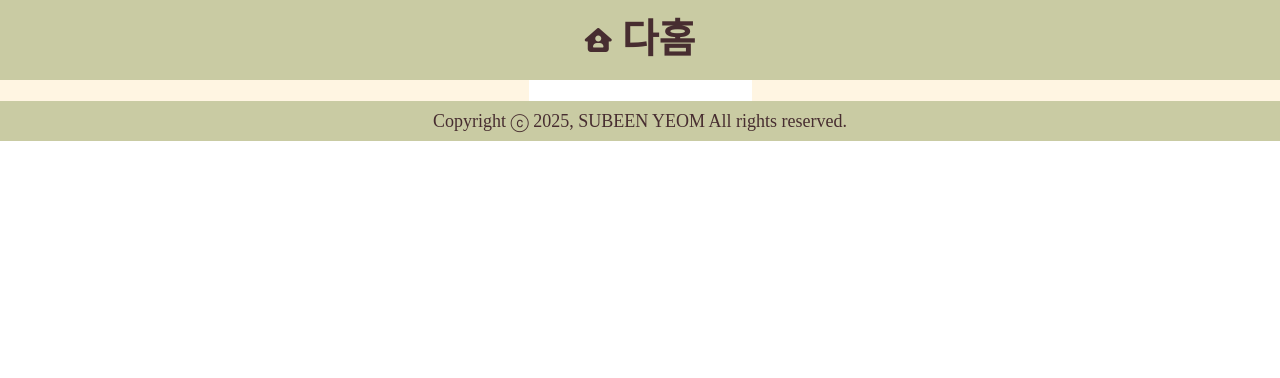
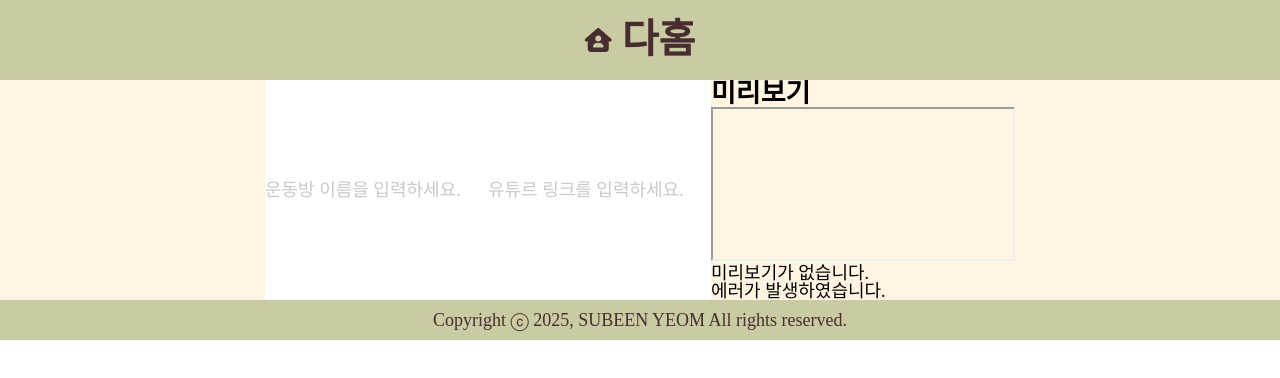
Before and after one commit to ssub0227/DaHome, a React (Create React App) app: page /upload in a window 1280 px wide. Shown: the top 378 px of the page. Built offline with nearby package versions, Linux system fonts and the light colour scheme; a web font is replaced by a local one.

Commit message:
Create: Login, Mypage, Share

```diff
--- a/src/pages/Play/Play.js
+++ b/src/pages/Play/Play.js
@@ -4,7 +4,19 @@ import './Play.css'
 const Play = () => {
   return (
     <>
-      이곳은 Play 입니다.
+      <h2>방 이름 제목</h2>
+      <div>
+        <iframe></iframe>
+      </div>
+      <ul>
+        <li>
+          <p>염수빈</p><p>연속 <span>3</span>일</p>
+          <p>김은수</p><p>연속 <span>3</span>일</p>
+          <p>김현선</p><p>연속 <span>3</span>일</p>
+          <p>박은혜혜</p><p>연속 <span>3</span>일</p>
+        </li>
+      </ul>
+      <button>오늘 운동 완료</button>
     </>
   )
 }
--- a/src/pages/Upload/Upload.js
+++ b/src/pages/Upload/Upload.js
@@ -4,7 +4,17 @@ import './Upload.css'
 const Upload = () => {
   return (
     <>
-      <input></input>
+      <input type='text' placeholder='운동방 이름을 입력하세요.'></input>
+      <input type='text' placeholder='유튜르 링크를 입력하세요.'></input>
+      <button type='submit'></button>
+      <div>
+        <h2>미리보기</h2>
+        <div>
+          <iframe></iframe>
+          <p>미리보기가 없습니다.</p>
+          <p>에러가 발생하였습니다.</p>
+        </div>
+      </div>
     </>
   )
 }
```
Also changed, not shown: src/pages/MyPage/MyPage.js (added, +23 -0 lines), src/pages/Share/Share.js (added, +14 -0 lines), src/pages/LogIn/LogIn.css (added), src/pages/LogIn/LogIn.js (added), src/pages/MyPage/MyPage.css (added), src/pages/Share/Share.css (added), 1 other file (tests, documents, lock files or other folders).
